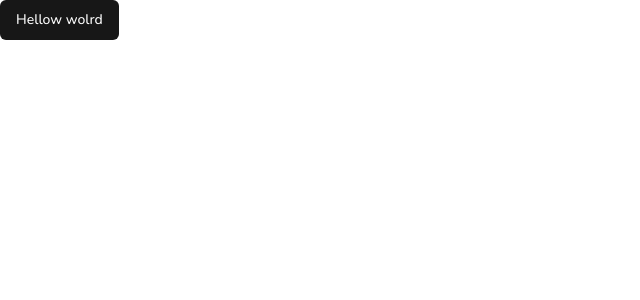
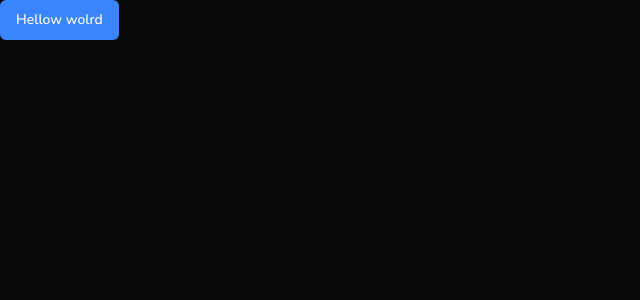
Before and after one commit to kleyton-ferreira/Dashboard-finance, a React (Vite) app: page / in a window 1280 px wide. Shown: the top 300 px of the page, without its empty margins (0-640 px from the left). Built offline with nearby package versions, Linux system fonts and the light colour scheme.

Commit message:
feat: update shadcn theme colors

```diff
--- a/src/App.jsx
+++ b/src/App.jsx
@@ -4,7 +4,7 @@
 const App = () => {
   return (
     <div>
-      <Button>Hellow wolrd</Button>
+      <Button className="bg-primary-blue">Hellow wolrd</Button>
     </div>
   )
 }
--- a/src/index.css
+++ b/src/index.css
@@ -119,58 +119,61 @@
 }
 
 @layer base {
+  @layer base {
     :root {
-    --background: 0 0% 100%;
-    --foreground: 0 0% 3.9%;
-    --card: 0 0% 100%;
-    --card-foreground: 0 0% 3.9%;
-    --popover: 0 0% 100%;
-    --popover-foreground: 0 0% 3.9%;
-    --primary: 0 0% 9%;
-    --primary-foreground: 0 0% 98%;
-    --secondary: 0 0% 96.1%;
-    --secondary-foreground: 0 0% 9%;
-    --muted: 0 0% 96.1%;
-    --muted-foreground: 0 0% 45.1%;
-    --accent: 0 0% 96.1%;
-    --accent-foreground: 0 0% 9%;
-    --destructive: 0 84.2% 60.2%;
-    --destructive-foreground: 0 0% 98%;
-    --border: 0 0% 89.8%;
-    --input: 0 0% 89.8%;
-    --ring: 0 0% 3.9%;
-    --chart-1: 12 76% 61%;
-    --chart-2: 173 58% 39%;
-    --chart-3: 197 37% 24%;
-    --chart-4: 43 74% 66%;
-    --chart-5: 27 87% 67%;
+      --primary-blue: 217 97% 61%;
+      --primary-green: 102 59% 44%;
+      --primary-red: 0 81% 55%;
+
+      /* Fundo da aplicação (<body>) */
+      --background: 0 0% 3.9%;
+      --foreground: 0 0% 100%;
+
+      /* Fundo do <Card> */
+      --card: 0 0 9%;
+      --card-foreground: 0 0% 100%;
+
+      /* Fundo do <DropdownMenu>, <HoverCard>, <Popover> */
+      --popover: 0 0 9%;
+      --popover-foreground: 0 0% 100%;
+
+      /* Botões */
+      --primary: 102 59% 44%;
+      --primary-foreground: 0 0% 100%;
+      --secondary: 240 4% 16%;
+      --secondary-foreground: 0 0% 100%;
+
+      /* Fundo do <Switch>, <Skeleton> e <TabList> */
+      --muted: 240 4% 16%;
+      --muted-foreground: 0 0% 63.9%;
+
+      /* Efeito de hover no <DropdownMenu>, <HoverCard> e <Popover> */
+      --accent: 240 4% 16%;
+      --accent-foreground: 0 0% 100%;
+
+      /* Botões perigosos (deleção, por exemplo) */
+      --destructive: 0 81% 55%;
+      --destructive-foreground: 0 0% 100%;
+
+      /* Borda dos elementos */
+      --border: 240 4% 16%;
+
+      /* Borda dos inputs */
+      --input: 240 4% 16%;
+
+      /* Cor do ring nos inputs */
+      --ring: 0 0% 83.1%;
+
+      /* Border radius para cards, inputs e botões */
       --radius: 0.5rem;
-  }
-  .dark {
-    --background: 0 0% 3.9%;
-    --foreground: 0 0% 98%;
-    --card: 0 0% 3.9%;
-    --card-foreground: 0 0% 98%;
-    --popover: 0 0% 3.9%;
-    --popover-foreground: 0 0% 98%;
-    --primary: 0 0% 98%;
-    --primary-foreground: 0 0% 9%;
-    --secondary: 0 0% 14.9%;
-    --secondary-foreground: 0 0% 98%;
-    --muted: 0 0% 14.9%;
-    --muted-foreground: 0 0% 63.9%;
-    --accent: 0 0% 14.9%;
-    --accent-foreground: 0 0% 98%;
-    --destructive: 0 62.8% 30.6%;
-    --destructive-foreground: 0 0% 98%;
-    --border: 0 0% 14.9%;
-    --input: 0 0% 14.9%;
-    --ring: 0 0% 83.1%;
+
+      /* Gráficos */
       --chart-1: 220 70% 50%;
       --chart-2: 160 60% 45%;
       --chart-3: 30 80% 55%;
       --chart-4: 280 65% 60%;
       --chart-5: 340 75% 55%;
+    }
   }
 }
 
--- a/tailwind.config.js
+++ b/tailwind.config.js
@@ -23,6 +23,9 @@
         primary: {
           DEFAULT: 'hsl(var(--primary))',
           foreground: 'hsl(var(--primary-foreground))',
+          red: 'hsl(var(--primary-red))',
+          green: 'hsl(var(--primary-green))',
+          blue: 'hsl(var(--primary-blue))',
         },
         secondary: {
           DEFAULT: 'hsl(var(--secondary))',
```
Lines whose indentation alone changed are shown as unchanged.
